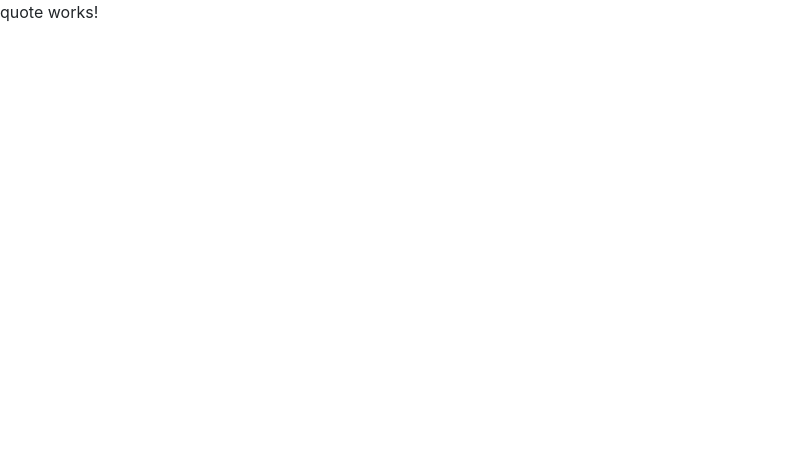
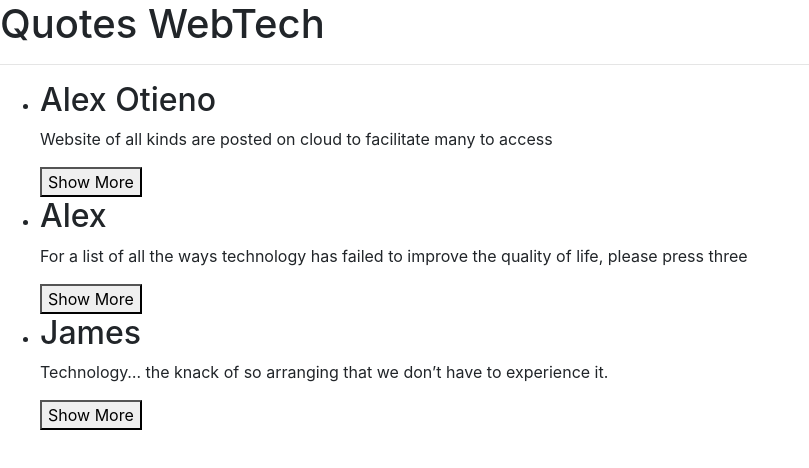
Before and after one commit to Alexotieno1717/Quotes-App, an Angular app: page / in a window 1280 px wide. Shown: the top 468 px of the page, without its empty margins (0-809 px from the left). Built offline with nearby package versions, Linux system fonts and the light colour scheme.

Commit message:
Added quotes

```diff
--- a/src/app/app.module.ts
+++ b/src/app/app.module.ts
@@ -5,12 +5,14 @@ import { AppRoutingModule } from './app-routing.module';
 import { AppComponent } from './app.component';
 import { QuoteComponent } from './components/quote/quote.component';
 import { QuoteFormComponent } from './components/quote-form/quote-form.component';
+import { QuoteDetailsComponent } from './components/quote-details/quote-details.component';
 
 @NgModule({
   declarations: [
     AppComponent,
     QuoteComponent,
-    QuoteFormComponent
+    QuoteFormComponent,
+    QuoteDetailsComponent
   ],
   imports: [
     BrowserModule,
--- /dev/null
+++ b/src/app/components/quote-details/quote-details.component.html
@@ -0,0 +1,4 @@
+
+<div class="mt-3">
+    <button (click)= 'quoteComplete(true)'>Complete</button>
+</div>
--- /dev/null
+++ b/src/app/components/quote-details/quote-details.component.ts
@@ -0,0 +1,22 @@
+import { Component, OnInit, Input, EventEmitter, Output} from '@angular/core';
+import { Quotes } from '../../quotes';
+
+@Component({
+  selector: 'app-quote-details',
+  templateUrl: './quote-details.component.html',
+  styleUrls: ['./quote-details.component.css']
+})
+export class QuoteDetailsComponent implements OnInit {
+
+  @Input() quote:Quotes;
+  @Output() isComplete = new EventEmitter<boolean>()
+
+  quoteComplete(complete:boolean){
+    this.isComplete.emit(complete);
+  }
+  constructor() { }
+
+  ngOnInit(): void {
+  }
+
+}
--- a/src/app/components/quote/quote.component.html
+++ b/src/app/components/quote/quote.component.html
@@ -1 +1,14 @@
-<p>quote works!</p>
+<div>
+    <h1>Quotes WebTech</h1>
+    <hr>
+    <ul>
+        <div *ngFor='let quote of quote; let i = index'>
+            <li>
+                <h2>{{quote.name}}</h2>
+                <p>{{quote.quoteMessage}}</p>
+                <button (click)='toggleDetails(i)'>Show More</button>
+                <app-quote-details *ngIf='quote.showDescription' [quote]= 'quote' (isComplete) = 'completeGoal($event,i)'></app-quote-details>
+            </li>
+        </div>
+    </ul>
+  </div>
--- a/src/app/components/quote/quote.component.ts
+++ b/src/app/components/quote/quote.component.ts
@@ -1,4 +1,5 @@
 import { Component, OnInit } from '@angular/core';
+import { Quotes } from '../../quotes';
 
 @Component({
   selector: 'app-quote',
@@ -7,6 +8,22 @@ import { Component, OnInit } from '@angular/core';
 })
 export class QuoteComponent implements OnInit {
 
+  quote:Quotes[]=[
+    new Quotes(1, 'Alex Otieno', 'Web Hosting', 'Website of all kinds are posted on cloud to facilitate many to access'),
+    new Quotes(2, 'Alex', 'Tech and life', 'For a list of all the ways technology has failed to improve the quality of life, please press three'),
+    new Quotes(3, 'James', 'Technology', 'Technology… the knack of so arranging that we don’t have to experience it.'),
+  ]
+
+  completeGoal(isComplete, index){
+    if (isComplete) {
+      this.quote.splice(index,1);
+    }
+  }
+
+  toggleDetails(index){
+    this.quote[index].showDescription = !this.quote[index].showDescription;
+  }
+
   constructor() { }
 
   ngOnInit(): void {
--- a/src/app/quotes.ts
+++ b/src/app/quotes.ts
@@ -1,2 +1,6 @@
 export class Quotes {
+    showDescription: boolean;
+    constructor(public id:number, public name:string,  public quoteTitile:string,  public quoteMessage:string){
+        this.showDescription=false;
+    }
 }
```
Also changed, not shown: src/app/components/quote-details/quote-details.component.css (added), 1 other file (tests, documents, lock files or other folders).
